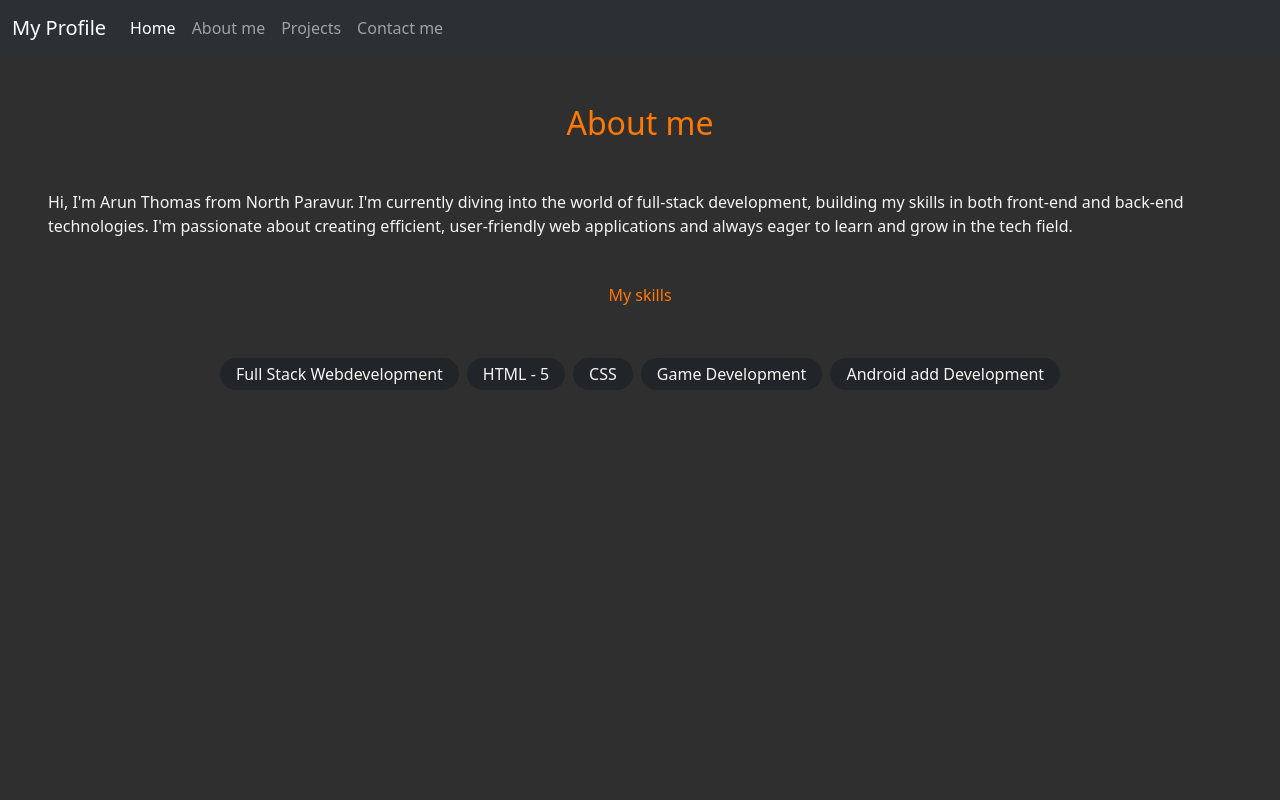
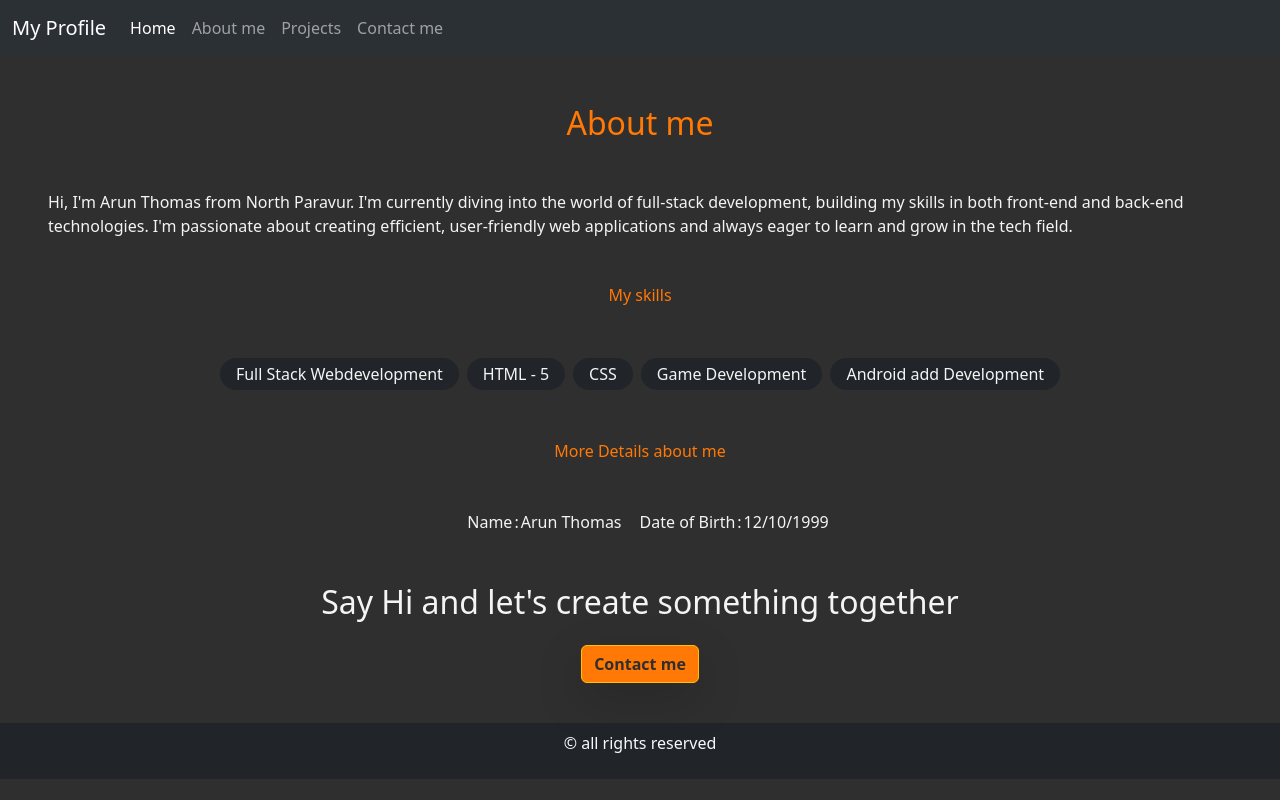
Before and after one commit to arunatoneway/Myprofileassign6, a plain HTML site: page aboutmepage.html in a window 1280 px wide. Drawn offline with nearby package versions, Linux system fonts and the light colour scheme.

Commit message:
adding details of me not yet complete

```diff
--- a/aboutmepage.html
+++ b/aboutmepage.html
@@ -39,6 +39,7 @@
                 </div>
             </div>
         </nav>
+    </header>
     <main>
         <section>
             <h2 class="txtclrorg text-center my-5">About me</h2>
@@ -68,18 +69,48 @@
 
             </div>
 
+        </section>
+        <section>
+            <h6 class="txtclrorg text-center m-5">More Details about me</h6>
+            <div>
+                <table style="border: 3px;" class="m-auto">
+                    <tr>
+                    <td class="p-2">
+                        <td>Name</td>
+                        <td>:</td>
+                        <td>Arun Thomas</td>
+                    </td>
+                    <td class="p-2">
+                        <td>Date of Birth</td>
+                        <td> : </td>
+                        <td>12/10/1999</td>
+                    </td>
+
+                    </tr>
 
 
+                </table>
+            </div>
 
-
-
-
+        </section>
+        <br><br>
+        <section>
+            <h2 class="text-center px-5">Say Hi and let's create something together</h2>
+            <div class=" d-flex justify-content-center py-3">
+                <button class="btn btn-warning orgbtn shadow-lg border-none"><a
+                        class="text-decoration-none txtclrbrwn fw-bolder" href="">Contact me</a></button>
+            </div>
 
         </section>
 
 
     </main>
-    </header>
+    <footer class="bg-dark py-2 mt-4 text-light text-center position-static bottom-0">
+        <P>&copy; all rights reserved </P>
+
+    </footer>
+
+
 
 
 
--- a/aboutmestyle.css
+++ b/aboutmestyle.css
@@ -7,3 +7,15 @@ body {
 .txtclrorg{
     color: rgb(255, 121, 4);
 }
+
+.orgbtn{
+    background-color:rgb(255, 121, 4);
+    color: #2f2f30;
+
+}
+
+.txtclrbrwn{
+    color: #2f2f30;
+
+
+}
```
Lines whose indentation alone changed are shown as unchanged.
